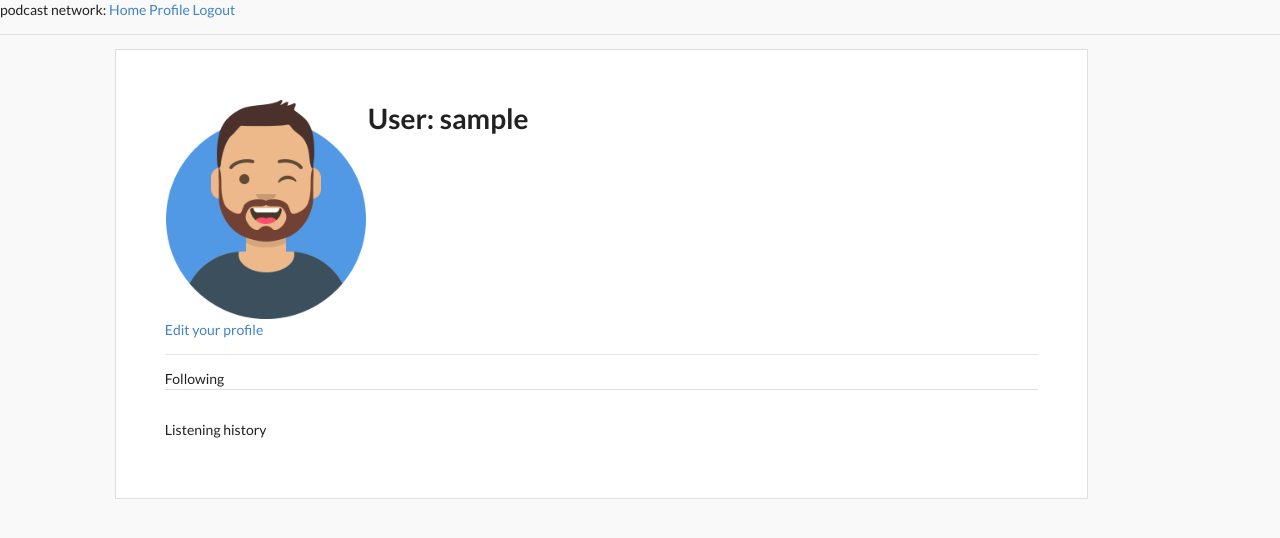
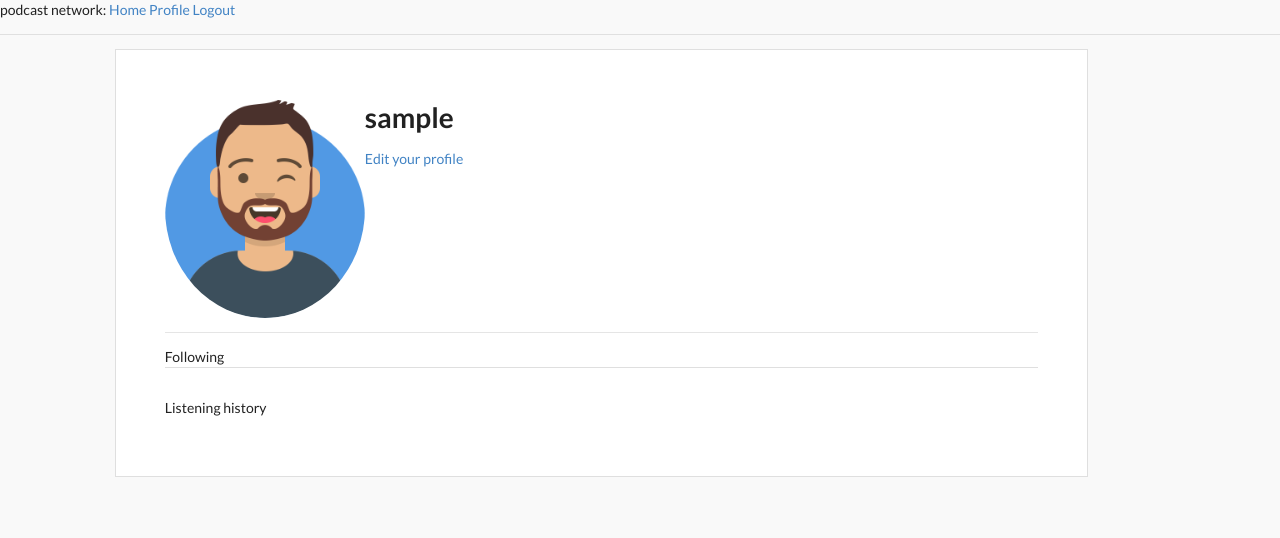
Before and after one commit to tduvernois/podcast-social-network, a Flask app: a page that uses app/templates/user.html in a window 1280 px wide. Shown: the top 538 px of the page. Run offline with Flask 2, Linux system fonts and the light colour scheme; the visitor is signed in with stand-in values (Sample User, id 1); data comes from the database, SQL or seed files in the repository; data that the repository does not hold is empty; some libraries are stand-ins or nearby versions.

```diff
--- a/app/models.py
+++ b/app/models.py
@@ -3,7 +3,6 @@ from datetime import datetime
 from werkzeug.security import generate_password_hash, check_password_hash
 from flask_login import UserMixin
 from app import login
-from hashlib import md5
 import os
 from app import app, db
 
--- a/app/routes.py
+++ b/app/routes.py
@@ -213,8 +213,3 @@ def edit_profile():
         form.username.data = current_user.username
     return render_template('edit_profile.html', title='Edit Profile',
                            form=form)
-
-@app.route('/photo')
-@login_required
-def get_photo():
-    current_user.photo
--- a/app/static/episode.js
+++ b/app/static/episode.js
@@ -38,7 +38,7 @@ function commentDOM(username, message, isReply, id, photo){
     if ( !isReply){
         return '<div class="comment" id="comment' + id + '"> \
                 <a class="avatar"> \
-                    <img id="avatar-image" src=' + photo + ' /> \
+                    <img id="avatar-image" style="border-radius: 50%" src=' + photo + ' /> \
                 </a> \
                 <div class="content"> \
                     <a class="author">' + username + '</a> \
@@ -56,7 +56,7 @@ function commentDOM(username, message, isReply, id, photo){
     }
     return '<div class="comment"> \
                 <a class="avatar"> \
-                    <img id="avatar-image" src=' + photo + '/> \
+                    <img id="avatar-image" style="border-radius: 50%" src=' + photo + '/> \
                 </a> \
                 <div class="content"> \
                     <a class="author">' + username + '</a> \
--- a/app/static/user.css
+++ b/app/static/user.css
@@ -47,4 +47,9 @@ div.episode-from-profile p {
 
 #profile-image {
  max-width: 200px;
+ border-radius: 50%;
 }
+
+.personal-info {
+    display: flex
+}
--- a/app/templates/episode.html
+++ b/app/templates/episode.html
@@ -66,7 +66,7 @@
                         <div class="comment" id={{
                         "comment" ~ loop.index }} >
                         <a class="avatar">
-                            <img id="avatar-image" src="{{url_for('static', filename='images/photos/' + comments_with_user.user.photo)}}"/>
+                            <img id="avatar-image" style="border-radius: 50%" src="{{url_for('static', filename='images/photos/' + comments_with_user.user.photo)}}"/>
                         </a>
                         <div class="content">
                             <a class="author">{{comments_with_user.user.username}}</a>
@@ -83,7 +83,7 @@
                             {% for reply in comments_with_user.comment.replies %}
                             <div class="comment">
                                 <a class="avatar">
-                                    <img id="avatar-image2" src="{{url_for('static', filename='images/photos/' + reply.user.photo)}}"/>
+                                    <img id="avatar-image2" style="border-radius: 50%" src="{{url_for('static', filename='images/photos/' + reply.user.photo)}}"/>
                                 </a>
                                 <div class="content">
                                     <a class="author">{{ reply.user.username }}</a>
--- a/app/templates/user.html
+++ b/app/templates/user.html
@@ -6,15 +6,16 @@
 </head>
 <body>
 <div class="section">
-    <table>
-        <tr valign="top">
-            <td><img id="profile-image" src="{{url_for('static', filename='images/photos/' + user.photo)}}"></td>
-            <td><h1>User: {{ user.username }}</h1></td>
-        </tr>
-    </table>
-    {% if user == current_user %}
-    <p><a href="{{ url_for('edit_profile') }}">Edit your profile</a></p>
-    {% endif %}
+    <div class="personal-info">
+        <div><img id="profile-image" src="{{url_for('static', filename='images/photos/' + user.photo)}}"></div>
+        <div>
+            <h1>{{ user.username }}</h1>
+            {% if user == current_user %}
+            <p><a href="{{ url_for('edit_profile') }}">Edit your profile</a></p>
+            {% endif %}
+        </div>
+
+    </div>
     <hr>
     <div class="section-category">
         <div id="featured" class="category-from-section">Following</div>
--- a/config.py
+++ b/config.py
@@ -1,11 +1,12 @@
 import os
+
 basedir = os.path.abspath(os.path.dirname(__file__))
 
 
 class Config(object):
     SECRET_KEY = os.environ.get('SECRET_KEY') or 'you-will-never-guess'
     SQLALCHEMY_DATABASE_URI = os.environ.get('DATABASE_URL') or \
-        'sqlite:///' + os.path.join(basedir, 'app.db')
+                              'sqlite:///' + os.path.join(basedir, 'app.db')
     SQLALCHEMY_TRACK_MODIFICATIONS = False
     PHOTO_PATH = '/Users/thomasduvernois/python/flask/podcast-project/app/static/images/photos'
     PHOTO_PATH_STATIC = '/static/images/photos'
```
Also changed, not shown: app/static/form.css (added, +11 -0 lines), app/templates/edit_profile.html (+13 -0 lines), app/templates/login.html (+10 -0 lines), app/templates/register.html (+10 -0 lines).
